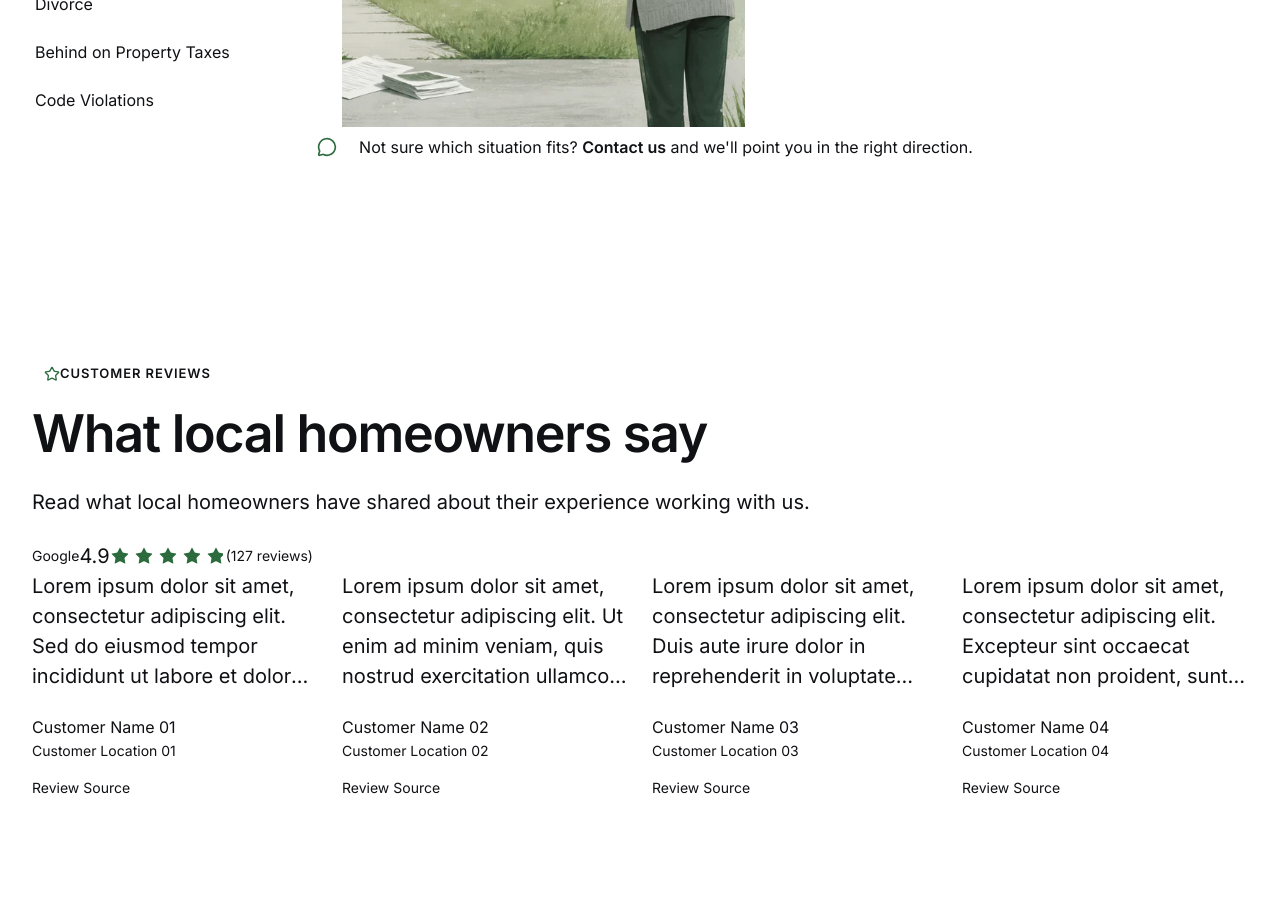
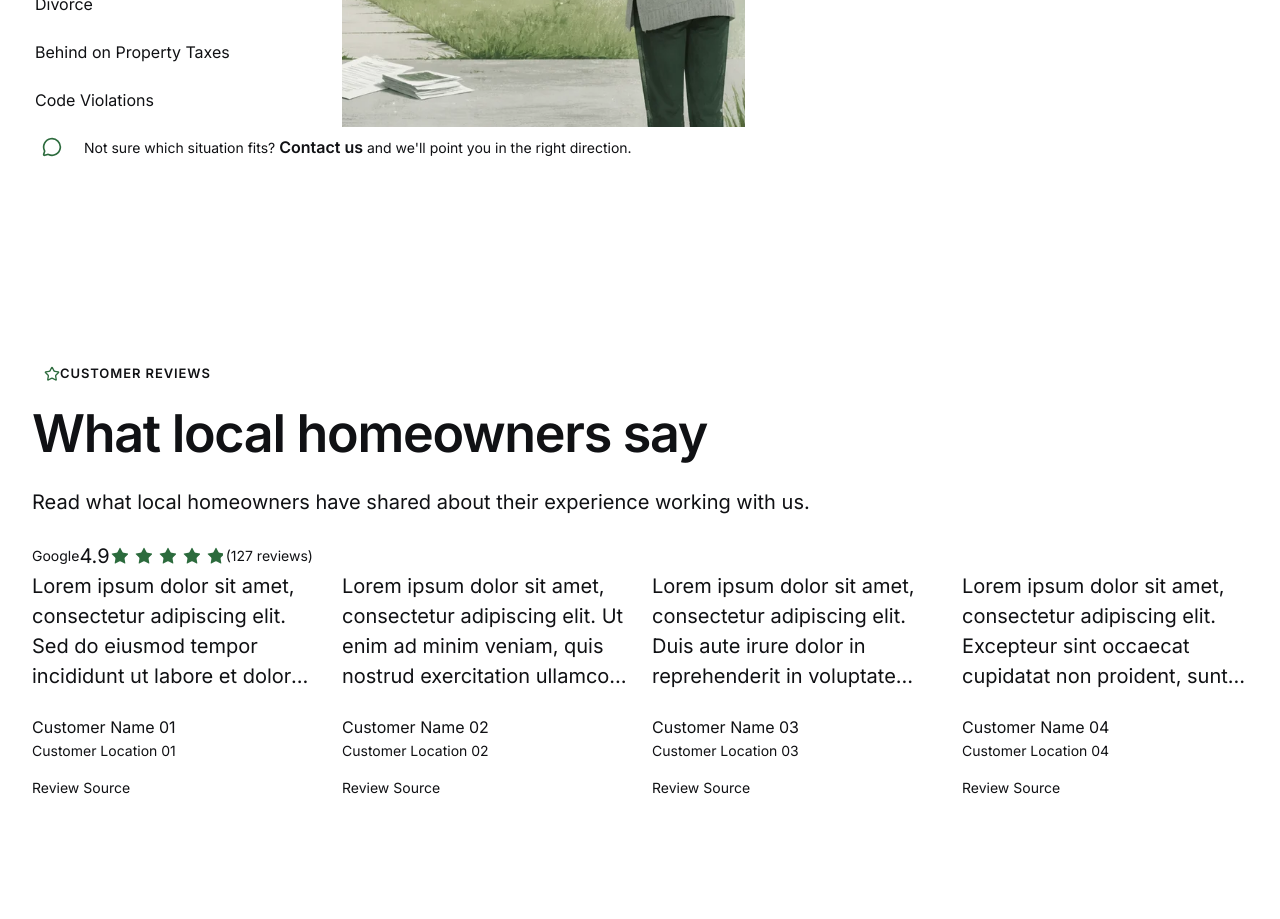
Before and after one commit to YHICAdmin/your-house-in-cash, a Next.js app: page / in a window 1280 px wide. Shown: the part 1360-2279 px from the top of the page. Built offline with nearby package versions, Linux system fonts and the light colour scheme.

Commit message:
style: align situations contact message

```diff
--- a/src/components/area/area-situations.module.css
+++ b/src/components/area/area-situations.module.css
@@ -134,7 +134,6 @@
   min-width: 0;
   grid-column: 1 / -1;
   align-items: center;
-  justify-content: center;
   gap: 12px;
   margin-top: var(--spacing-xl);
 }
@@ -142,7 +141,8 @@
 .contactText {
   min-width: 0;
   margin: 0;
-  color: var(--color-text-secondary);
+  color: var(--color-text-primary);
+  text-align: left;
 }
 
 .announcement {
--- a/src/components/area/situation-explorer.tsx
+++ b/src/components/area/situation-explorer.tsx
@@ -231,7 +231,7 @@ export function SituationExplorer({
 
       <div className={styles.contactOption}>
         <IconContainer icon={MessageCircle} aria-hidden="true" />
-        <p className={`${styles.contactText} text-body`}>
+        <p className={`${styles.contactText} text-body-small`}>
           Not sure which situation fits? <TextLink href="/contact">Contact us</TextLink>{" "}
           and we&apos;ll point you in the right direction.
         </p>
```
Also changed, not shown: project-documentation/website-specification/area-page.md (+3 -3 lines).
